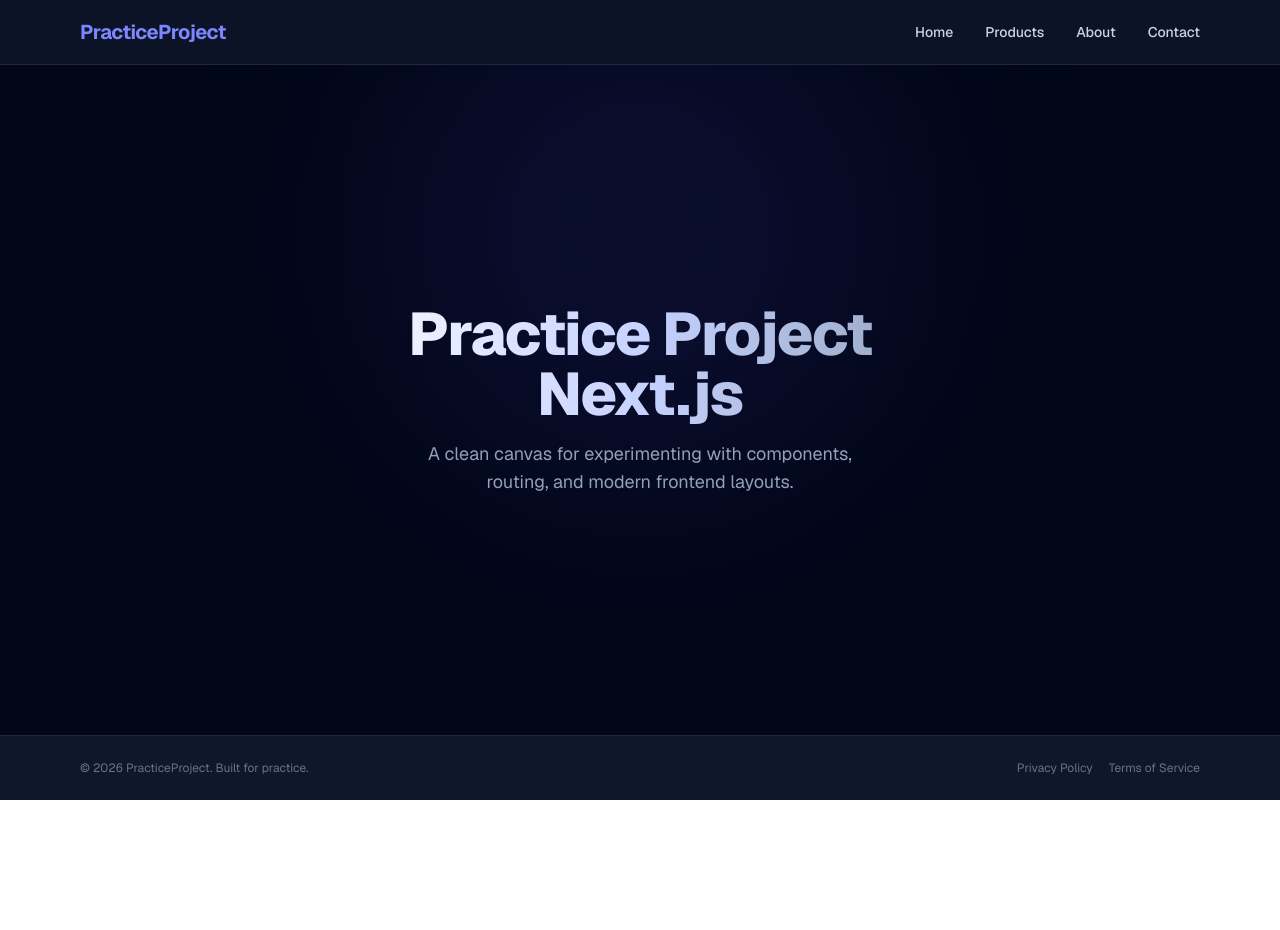
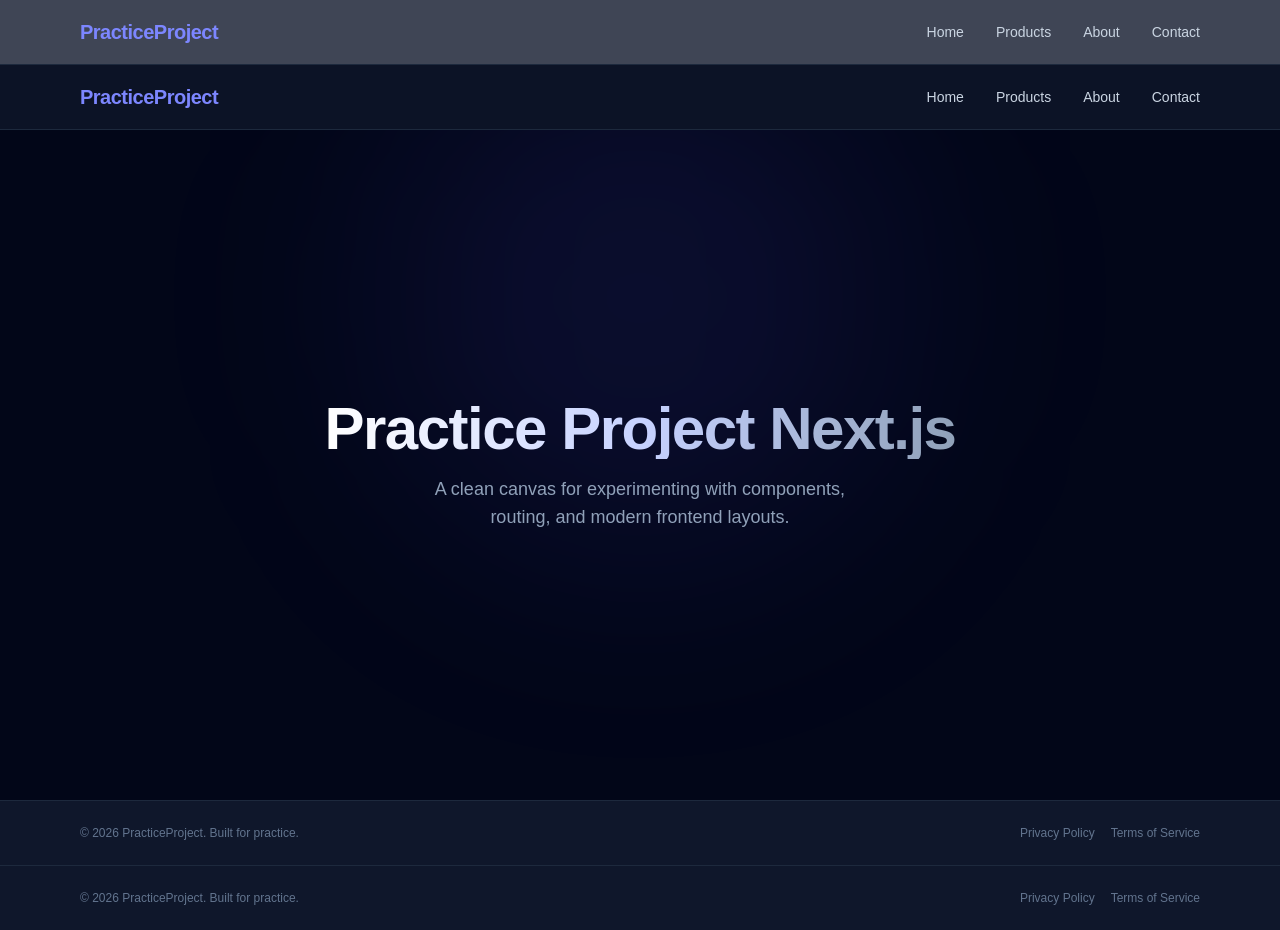
Before and after one commit to bipinjlimbu/Next-JS-Practice-Project, a Next.js app in the folder my-app/: page / in a window 1280 px wide. Before the commit the page ends 800 px from the top, so only its background shows below. Built offline with nearby package versions, Linux system fonts and the light colour scheme.

Commit message:
Layout Customized

```diff
--- a/my-app/app/layout.tsx
+++ b/my-app/app/layout.tsx
@@ -1,33 +1,22 @@
-import type { Metadata } from "next";
-import { Geist, Geist_Mono } from "next/font/google";
-import "./globals.css";
-
-const geistSans = Geist({
-  variable: "--font-geist-sans",
-  subsets: ["latin"],
-});
-
-const geistMono = Geist_Mono({
-  variable: "--font-geist-mono",
-  subsets: ["latin"],
-});
-
-export const metadata: Metadata = {
-  title: "Create Next App",
-  description: "Generated by create next app",
-};
+import React from 'react';
+import Navbar from '@/components/Navbar';
+import Footer from '@/components/Footer';
+import './globals.css';
 
 export default function RootLayout({
   children,
-}: Readonly<{
+}: {
   children: React.ReactNode;
-}>) {
+}) {
   return (
-    <html
-      lang="en"
-      className={`${geistSans.variable} ${geistMono.variable} h-full antialiased`}
-    >
-      <body className="min-h-full flex flex-col">{children}</body>
+    <html lang="en">
+      <body className="bg-slate-950 text-slate-100 font-sans min-h-screen flex flex-col">
+        <Navbar />
+        <main className="flex-grow flex flex-col">
+          {children}
+        </main>
+        <Footer />
+      </body>
     </html>
   );
 }
```
